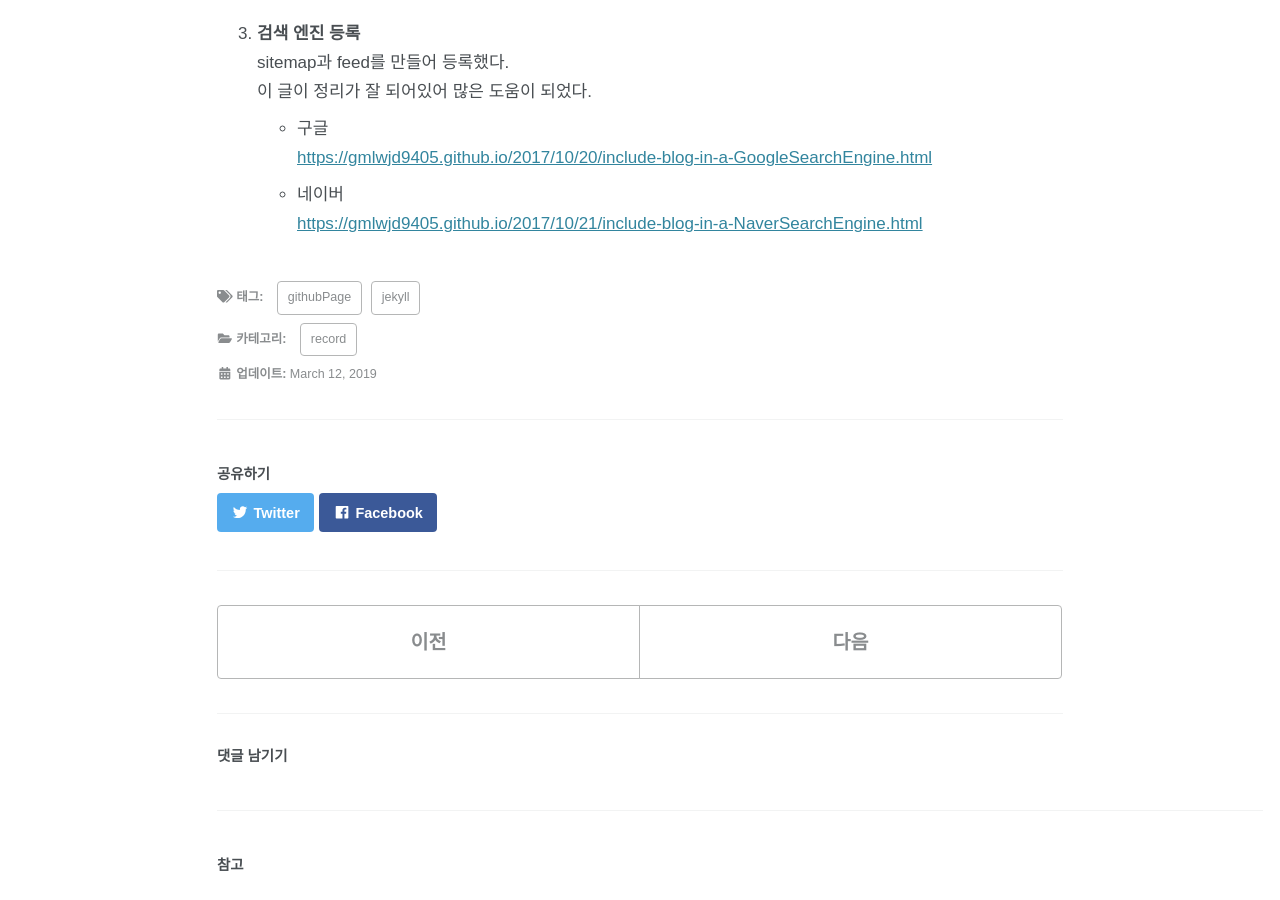
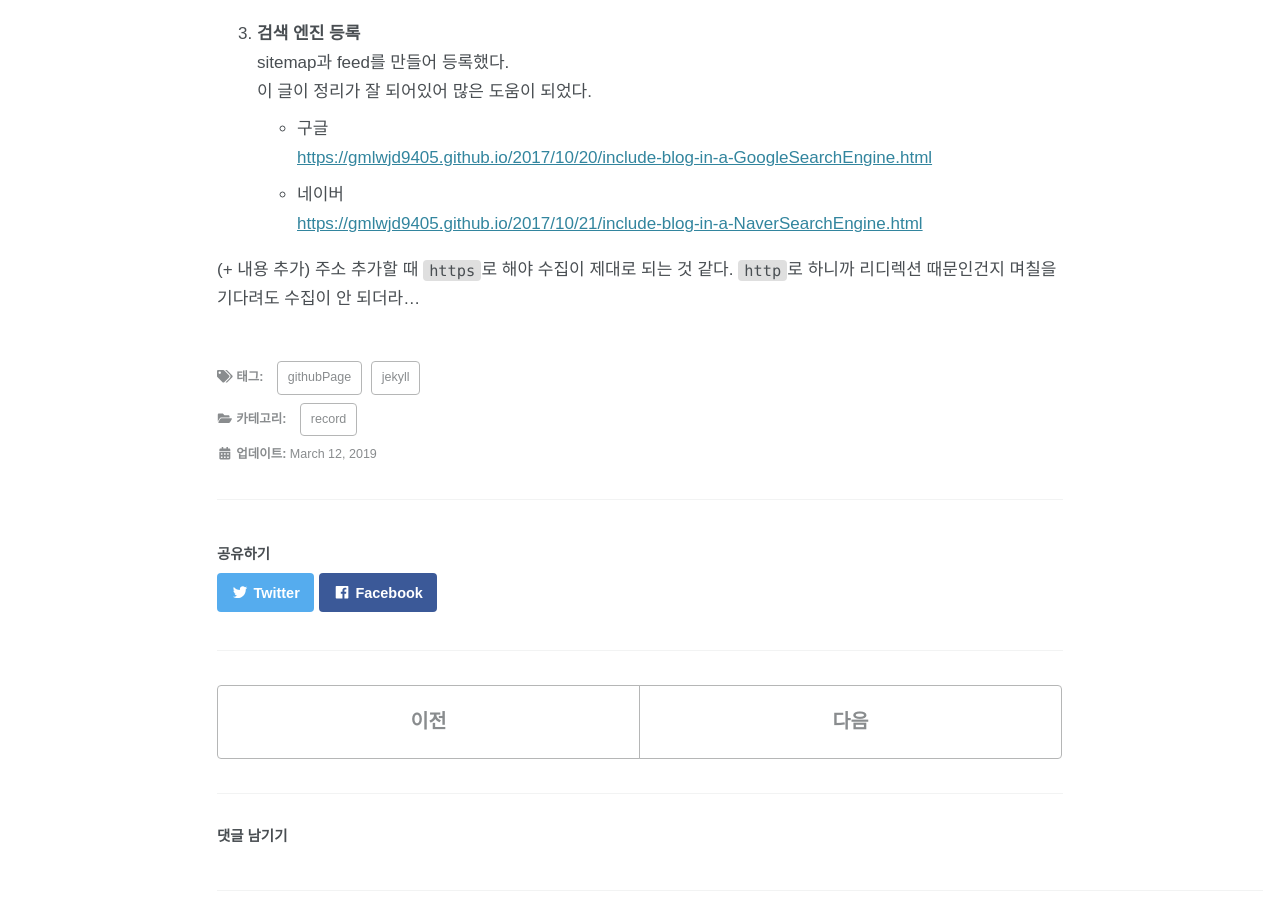
Before and after one commit to 9kilometer/9kilometer.github.io, a Jekyll site: the page built from _posts/2019/2019-03-12-making-githubpage-summary.md, in a window 1280 px wide and 900 px high, scrolled down 580 px. Built offline with Jekyll 4.4.1, drawn with Linux system fonts in a browser that asks for light colours; cached includes are drawn as plain includes; some web fonts are replaced; comment, search, counter and statistics services are not loaded.

Commit message:
[mod] 내용 추가 / 오탈자 수정 css 수정7

```diff
--- a/_posts/2019/2019-03-12-making-githubpage-summary.md
+++ b/_posts/2019/2019-03-12-making-githubpage-summary.md
@@ -25,3 +25,5 @@ sitemap과 feed를 만들어 등록했다.
 [https://gmlwjd9405.github.io/2017/10/20/include-blog-in-a-GoogleSearchEngine.html](https://gmlwjd9405.github.io/2017/10/20/include-blog-in-a-GoogleSearchEngine.html)
 - 네이버
 [https://gmlwjd9405.github.io/2017/10/21/include-blog-in-a-NaverSearchEngine.html](https://gmlwjd9405.github.io/2017/10/21/include-blog-in-a-NaverSearchEngine.html)
+
+(+ 내용 추가) 주소 추가할 때 `https`로 해야 수집이 제대로 되는 것 같다. `http`로 하니까 리디렉션 때문인건지 며칠을 기다려도 수집이 안 되더라...
--- a/assets/fonts/kopub/css/KoPubDotum.css
+++ b/assets/fonts/kopub/css/KoPubDotum.css
@@ -1,6 +1,6 @@
 @font-face {
   font-family: 'KoPub Dotum';
-  font-weight: 300;
+  font-weight: 400;
   font-style: normal;
   /* src: url('../fonts/KoPubDotumLight.eot'); */
   src: url('../fonts/KoPubDotumLight.woff2') format('woff2'),
```
Also changed, not shown: _posts/2019/2019-03-31-making-raspberry-pi-onoff-switch.md (+1 -1 lines).
